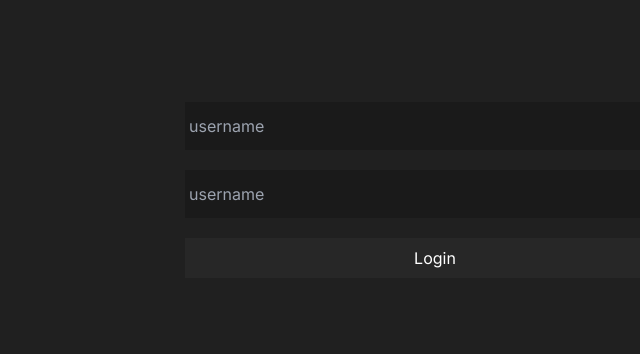
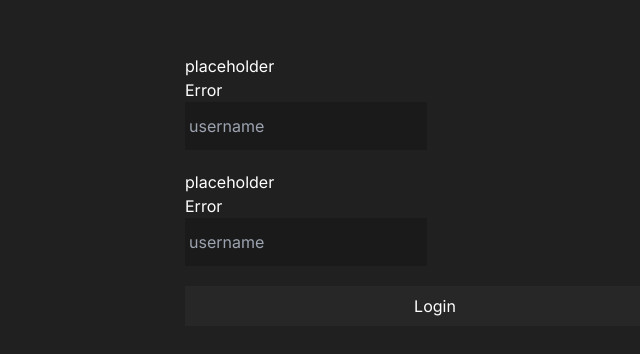
Before and after one commit to witehound/zend, a Next.js app in the folder client/: page /login in a window 1280 px wide. Shown: the part 210-564 px from the top of the page, without its empty margins (205-845 px from the left). Built offline with nearby package versions, Linux system fonts and the light colour scheme.

Commit message:
refactoring the input container with label and error

```diff
--- a/client/src/app/components/InputField.tsx
+++ b/client/src/app/components/InputField.tsx
@@ -7,11 +7,19 @@ export default function InputField({
   style,
 }: IInputesField) {
   return (
+    <div>
+      <div>
+        <div>
+          <label htmlFor={name}>placeholder</label>
+        </div>
+        <div>Error</div>
+      </div>
       <input
         type={type}
         name={name}
         placeholder={placeholder}
         className={style}
       />
+    </div>
   );
 }
```
Lines whose indentation alone changed are shown as unchanged.
